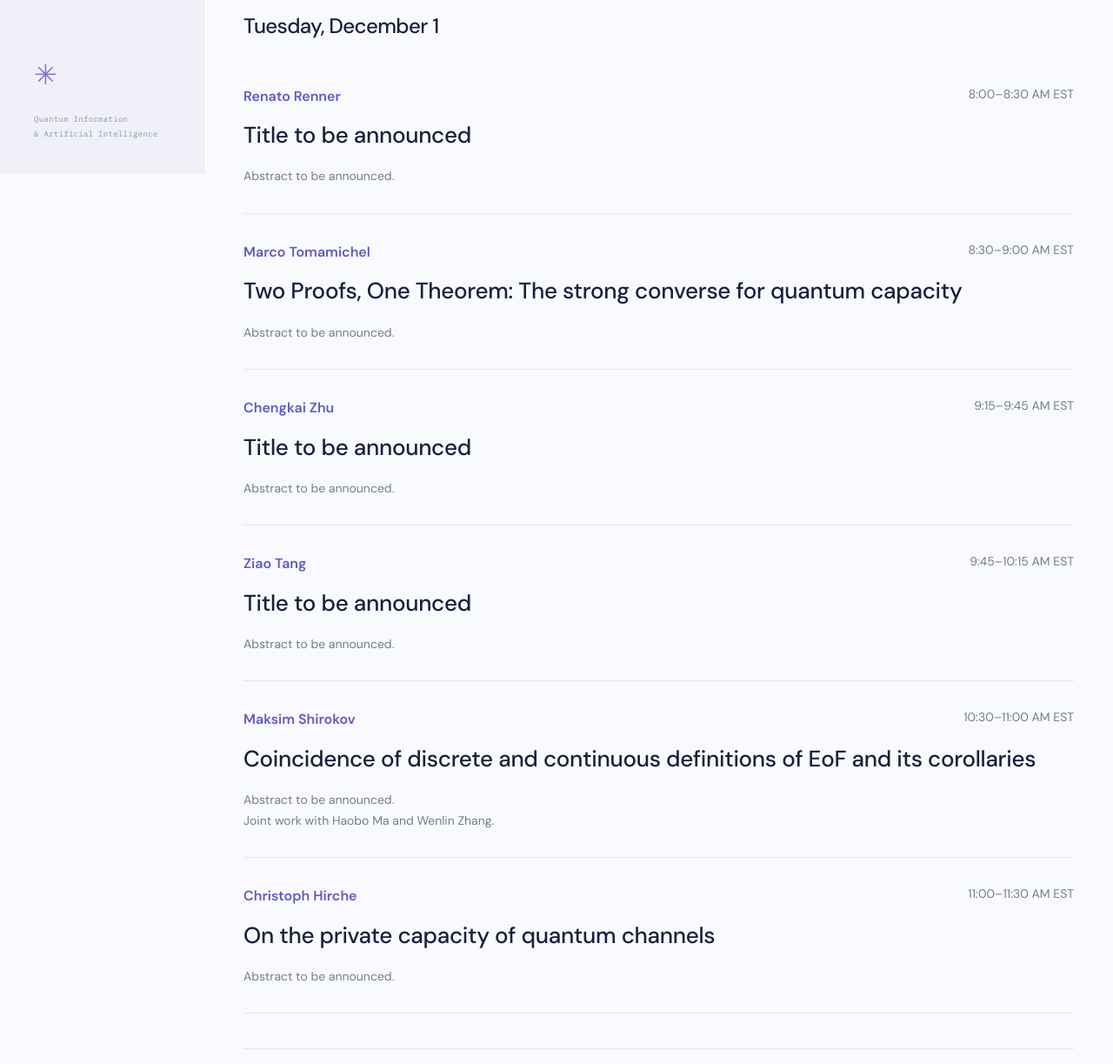
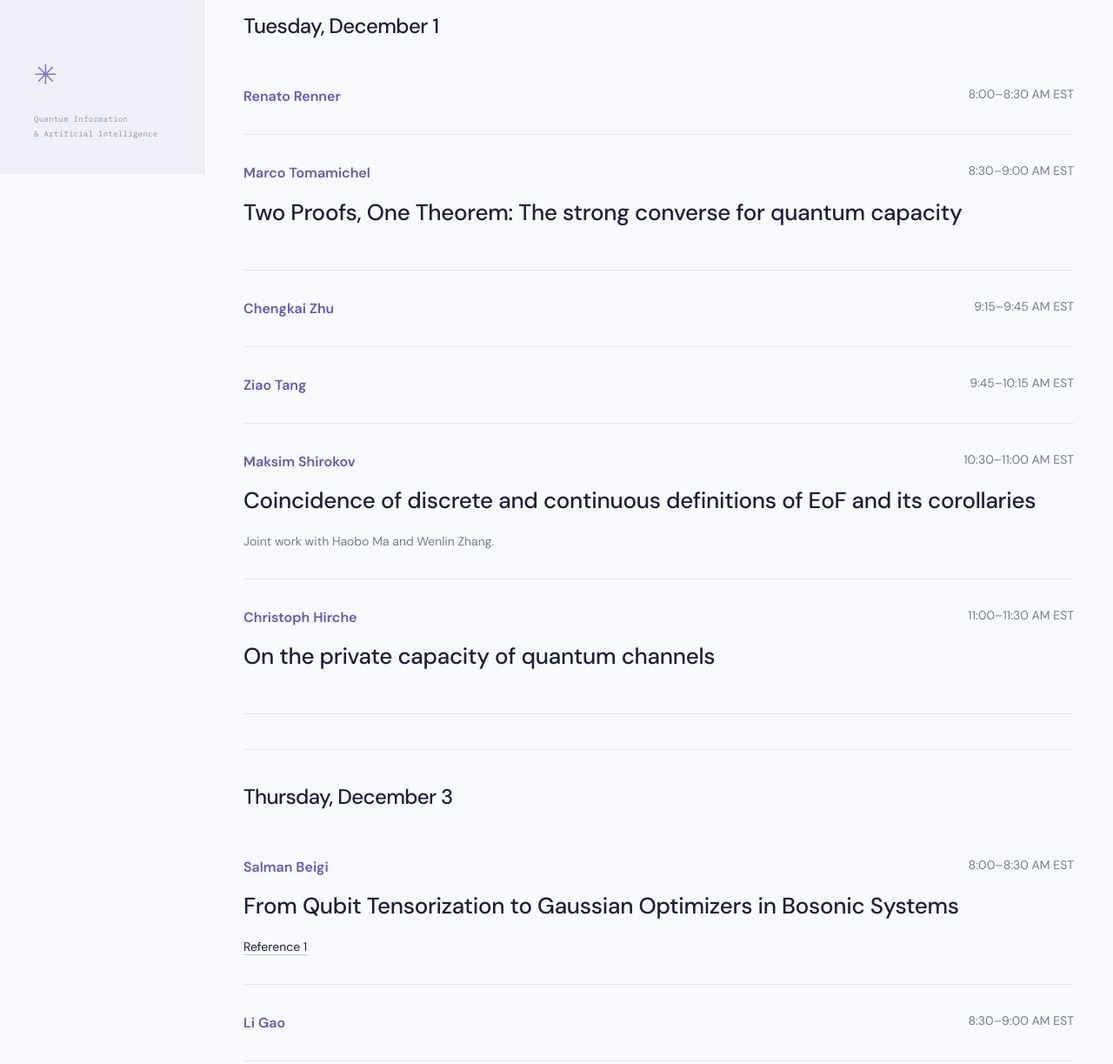
Before and after one commit to qit-ai/qit-ai.github.io, a plain HTML site: page talks.html in a window 1280 px wide. Shown: the part 600-1823 px from the top of the page at 87% size. Drawn offline with Linux system fonts and the light colour scheme.

Commit message:
Remove placeholder titles and abstracts

```diff
--- a/talks.html
+++ b/talks.html
@@ -322,33 +322,25 @@
         </section>
 <section class="section talks-overview"><nav class="talk-day-nav" aria-label="Talk dates"><a href="#dec-1">Dec. 1</a><a href="#dec-3">Dec. 3</a><a href="#dec-4">Dec. 4</a></nav><p class="schedule-timezone">All times are Eastern Standard Time (EST, UTC−5).</p></section>
 <section class="section talk-day" id="dec-1"><div class="section-title"><h2>Tuesday, December 1</h2></div>
-<article class="talk-entry" id="renato-renner"><div class="talk-meta"><span>Renato Renner</span><time>8:00–8:30 AM EST</time></div><h3>Title to be announced</h3>
-<p class="talk-pending">Abstract to be announced.</p>
+<article class="talk-entry" id="renato-renner"><div class="talk-meta"><span>Renato Renner</span><time>8:00–8:30 AM EST</time></div>
 </article>
 <article class="talk-entry" id="marco-tomamichel"><div class="talk-meta"><span>Marco Tomamichel</span><time>8:30–9:00 AM EST</time></div><h3>Two Proofs, One Theorem: The strong converse for quantum capacity</h3>
-<p class="talk-pending">Abstract to be announced.</p>
 </article>
-<article class="talk-entry" id="chengkai-zhu"><div class="talk-meta"><span>Chengkai Zhu</span><time>9:15–9:45 AM EST</time></div><h3>Title to be announced</h3>
-<p class="talk-pending">Abstract to be announced.</p>
+<article class="talk-entry" id="chengkai-zhu"><div class="talk-meta"><span>Chengkai Zhu</span><time>9:15–9:45 AM EST</time></div>
 </article>
-<article class="talk-entry" id="ziao-tang"><div class="talk-meta"><span>Ziao Tang</span><time>9:45–10:15 AM EST</time></div><h3>Title to be announced</h3>
-<p class="talk-pending">Abstract to be announced.</p>
+<article class="talk-entry" id="ziao-tang"><div class="talk-meta"><span>Ziao Tang</span><time>9:45–10:15 AM EST</time></div>
 </article>
 <article class="talk-entry" id="maksim-shirokov"><div class="talk-meta"><span>Maksim Shirokov</span><time>10:30–11:00 AM EST</time></div><h3>Coincidence of discrete and continuous definitions of EoF and its corollaries</h3>
-<p class="talk-pending">Abstract to be announced.</p>
 <p class="talk-note">Joint work with Haobo Ma and Wenlin Zhang.</p>
 </article>
 <article class="talk-entry" id="christoph-hirche"><div class="talk-meta"><span>Christoph Hirche</span><time>11:00–11:30 AM EST</time></div><h3>On the private capacity of quantum channels</h3>
-<p class="talk-pending">Abstract to be announced.</p>
 </article>
 </section>
 <section class="section talk-day" id="dec-3"><div class="section-title"><h2>Thursday, December 3</h2></div>
 <article class="talk-entry" id="salman-beigi"><div class="talk-meta"><span>Salman Beigi</span><time>8:00–8:30 AM EST</time></div><h3>From Qubit Tensorization to Gaussian Optimizers in Bosonic Systems</h3>
-<p class="talk-pending">Abstract to be announced.</p>
 <div class="talk-references"><a href="https://arxiv.org/pdf/2610.28902" target="_blank" rel="noopener noreferrer">Reference 1</a></div>
 </article>
-<article class="talk-entry" id="li-gao"><div class="talk-meta"><span>Li Gao</span><time>8:30–9:00 AM EST</time></div><h3>Title to be announced</h3>
-<p class="talk-pending">Abstract to be announced.</p>
+<article class="talk-entry" id="li-gao"><div class="talk-meta"><span>Li Gao</span><time>8:30–9:00 AM EST</time></div>
 </article>
 <article class="talk-entry" id="kun-fang"><div class="talk-meta"><span>Kun Fang</span><time>9:15–9:45 AM EST</time></div><h3>Approximate majorization and high-order capacity of quantum depolarizing channels</h3>
 <div class="talk-abstract"><p>A central challenge in quantum information theory is to determine whether entanglement provides an advantage for information processing when coherent operations across multiple channel uses are allowed. For depolarizing channels, King&#x27;s proof of the additivity of the minimum output entropy rules out such an advantage for classical communication at leading asymptotic order, while leaving open the possibility of an advantage for higher orders. In this work, we conjecture a majorization relation for the outputs of depolarizing channels and prove an approximate version of this conjecture. Our proof combines an exact ordering of shifted log-determinants with an anti-concentration bound for the spectrum of the product-state output, refining King&#x27;s analysis based on Schatten norms. An additional logarithmic second-moment estimate controls arbitrary channel outputs. As a direct application, we obtain a tight third-order expansion for the classical capacity of quantum depolarizing channels. Consequently, entangled codewords and collective decoding can improve the logarithm of the message size over the product-coding strategy by at most O(1) bits, sharpening our understanding of the role of entanglement in the finite-blocklength regime.</p></div>
@@ -370,14 +362,12 @@
 <article class="talk-entry" id="hao-chung-cheng"><div class="talk-meta"><span>Hao-Chung Cheng</span><time>8:30–9:00 AM EST</time></div><h3>Sharp Continuity of Petz and Sandwiched Rényi Conditional Entropies</h3>
 <div class="talk-abstract"><p>We determine the sharp modulus of continuity, in trace distance, of the optimized Petz and sandwiched Rényi conditional entropies for every order α ∈ [1/2,1). If two bipartite states are within trace distance δ, then both conditional entropies differ by at most 1/(1−α) log[(1−ε)^α+(D−1)^(1−α) ε^α], where ε := min{δ,1−1/D} and D is the effective dimension, given by the dimension of the first subsystem times the largest possible Schmidt rank. For every distance constraint δ ∈ [0,1], the bound is attained by an isotropic pair with a maximally entangled anchor. Taking α ↑ 1 recovers the recent sharp continuity bound of quantum conditional entropy by Berta et al. [arXiv:2607.24687].</p><p>The proof linearizes the relevant concave Rényi functional at a comparison point dictated by the isotropic equality family. Schmidt-rank domination extends the equality geometry to an arbitrary anchor state, after which trace-distance duality and a noncommutative calibration estimate control the perturbation and anchor term without weakening the sharp constant.</p></div>
 </article>
-<article class="talk-entry" id="stefano-pirandola"><div class="talk-meta"><span>Stefano Pirandola</span><time>9:15–9:45 AM EST</time></div><h3>Title to be announced</h3>
-<p class="talk-pending">Abstract to be announced.</p>
+<article class="talk-entry" id="stefano-pirandola"><div class="talk-meta"><span>Stefano Pirandola</span><time>9:15–9:45 AM EST</time></div>
 </article>
 <article class="talk-entry" id="tulja-varun-kondra"><div class="talk-meta"><span>Tulja Varun Kondra</span><time>9:45–10:15 AM EST</time></div><h3>Sharp Quantum Capacity Thresholds: Exponential Strong Converses for Degradable and Antidegradable Channels.</h3>
 <div class="talk-abstract"><p>The quantum capacity of a noisy channel quantifies the maximum rate at which quantum information can be transmitted reliably. For general channels, its evaluation requires an optimization over arbitrarily many channel uses. Degradable channels form a central exception: their capacity is given by the single-letter coherent information, while antidegradable channels have zero capacity. Nevertheless, even for these fundamental classes, it has remained open whether communication above capacity becomes possible when a fixed non-maximal error is tolerated. Here we resolve this problem by proving an exponential strong converse for every finite-dimensional degradable and antidegradable channel: at any rate above capacity, the fidelity of every coding scheme decays exponentially with the number of channel uses. As an immediate consequence, we establish the first all-code exponential strong converse for the quantum erasure channel throughout its full parameter range, strengthening previous results that applied only to almost all codes. We also show that exponential strong-converse bounds are preserved under receiver post-processing. This yields efficiently computable semidefinite-programming bounds for arbitrary finite-dimensional channels, improved bounds for Pauli channels, and an exact exponential strong converse for a nondegradable multilevel amplitude-damping family.</p></div>
 </article>
-<article class="talk-entry" id="ludovico-lami"><div class="talk-meta"><span>Ludovico Lami</span><time>10:30–11:00 AM EST</time></div><h3>Title to be announced</h3>
-<p class="talk-pending">Abstract to be announced.</p>
+<article class="talk-entry" id="ludovico-lami"><div class="talk-meta"><span>Ludovico Lami</span><time>10:30–11:00 AM EST</time></div>
 </article>
 </section>
       </main>
```
